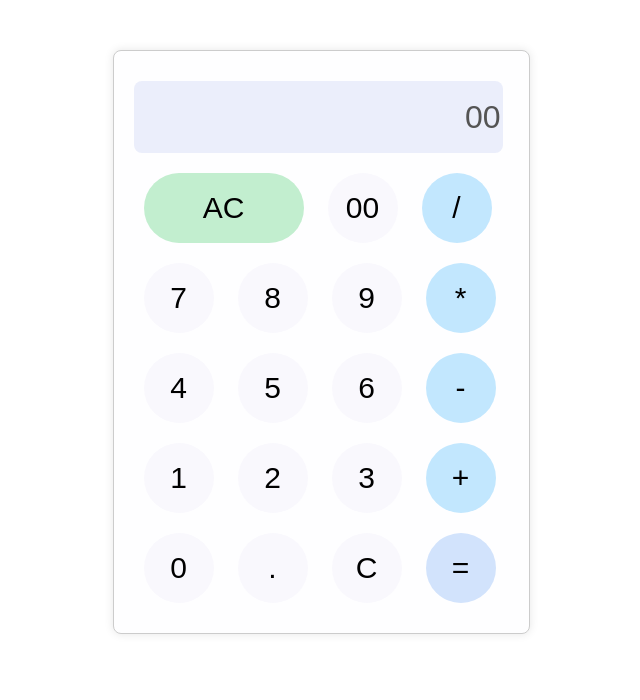
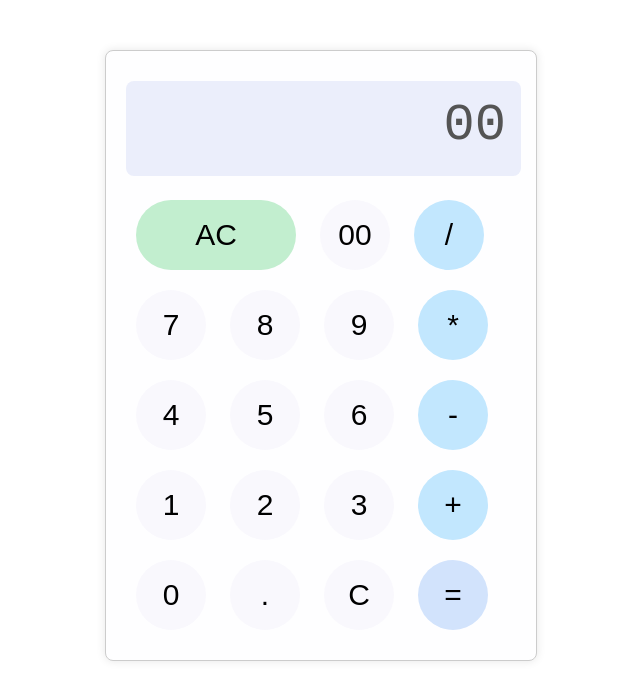
Before and after one commit to shamith-perera/Calculator, a plain HTML site: page index.html in a window 1280 px wide. Both pictures are taken after a click on the button "00". Shown: the whole page, without its empty margins (319-959 px from the left). Drawn offline with Linux system fonts and the light colour scheme.

Commit message:
added some ui changes

```diff
--- a/app.js
+++ b/app.js
@@ -1,11 +1,13 @@
 function addToDisplay(value) {
     document.getElementById("display").value += value;
+    scrollToRightEnd() ;
 }
 function addOppToDisplay(opearator) {
     let input =document.getElementById("display").value ;
     let lastValue = input[input.length-1];
-    if(lastValue!=='+' && lastValue!=='-' && lastValue!=='*' && lastValue!=='/' ){
+    if(lastValue!=='+' && lastValue!=='-' && lastValue!=='*' && lastValue!=='/'){
         document.getElementById("display").value += opearator;
+        scrollToRightEnd() ;
     }
 }
 
@@ -18,6 +20,7 @@ function clearLast(){
     if(input.length>0){
         input = input.substring(0,input.length-1);
         document.getElementById("display").value = input;
+        scrollToRightEnd();
     }
 }
 
@@ -69,3 +72,8 @@ function calculate() {
     }
     document.getElementById("display").value=numbers[0];
 }
+
+function scrollToRightEnd() {
+    var textarea = document.getElementById('display');
+    textarea.scrollLeft = textarea.scrollWidth - textarea.clientWidth;
+}
--- a/index.html
+++ b/index.html
@@ -9,7 +9,7 @@
 </head>
 <body>
     <div class="calculator">
-        <input type="text"  id="display" disabled>
+        <textarea   id="display" disabled></textarea>
         <input type="button" value="AC" class="btn" id="btnAc" onclick="clearDisplay()" >
         <input type="button" value="00" class="btn" id="btn" onclick="addToDisplay('00')">
         <input type="button" value="/" class="btn" id="btnDiv" onclick="addOppToDisplay('/')">
--- a/style.css
+++ b/style.css
@@ -1,5 +1,5 @@
 .calculator {
-    width: 375px;
+    width: 390px;
     margin: 50px auto;
     padding: 20px;
     border: 1px solid #ccc;
@@ -11,12 +11,15 @@
 #display{
     width: 365px;
     margin: 10px auto;
-    height: 70px;
+    height: 65px;
     border-radius: 8px;
-    font-size: xx-large;
+    font-size: 400%;
     text-align: right;
     border: none;
     background-color: #ebeefb;
+    padding: 15px;
+    resize: none;
+    white-space: nowrap;
 }
 
 .btn{
```
